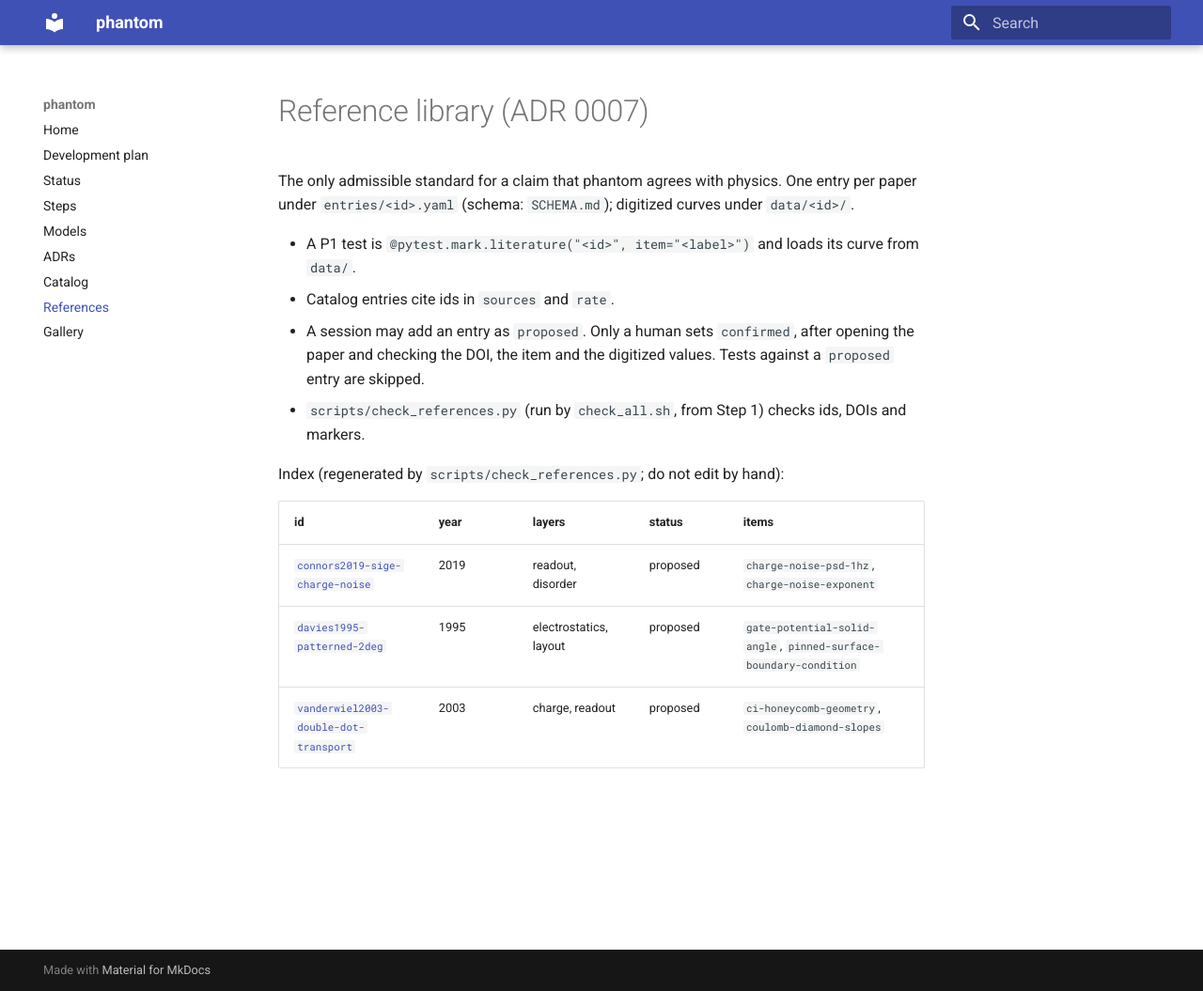
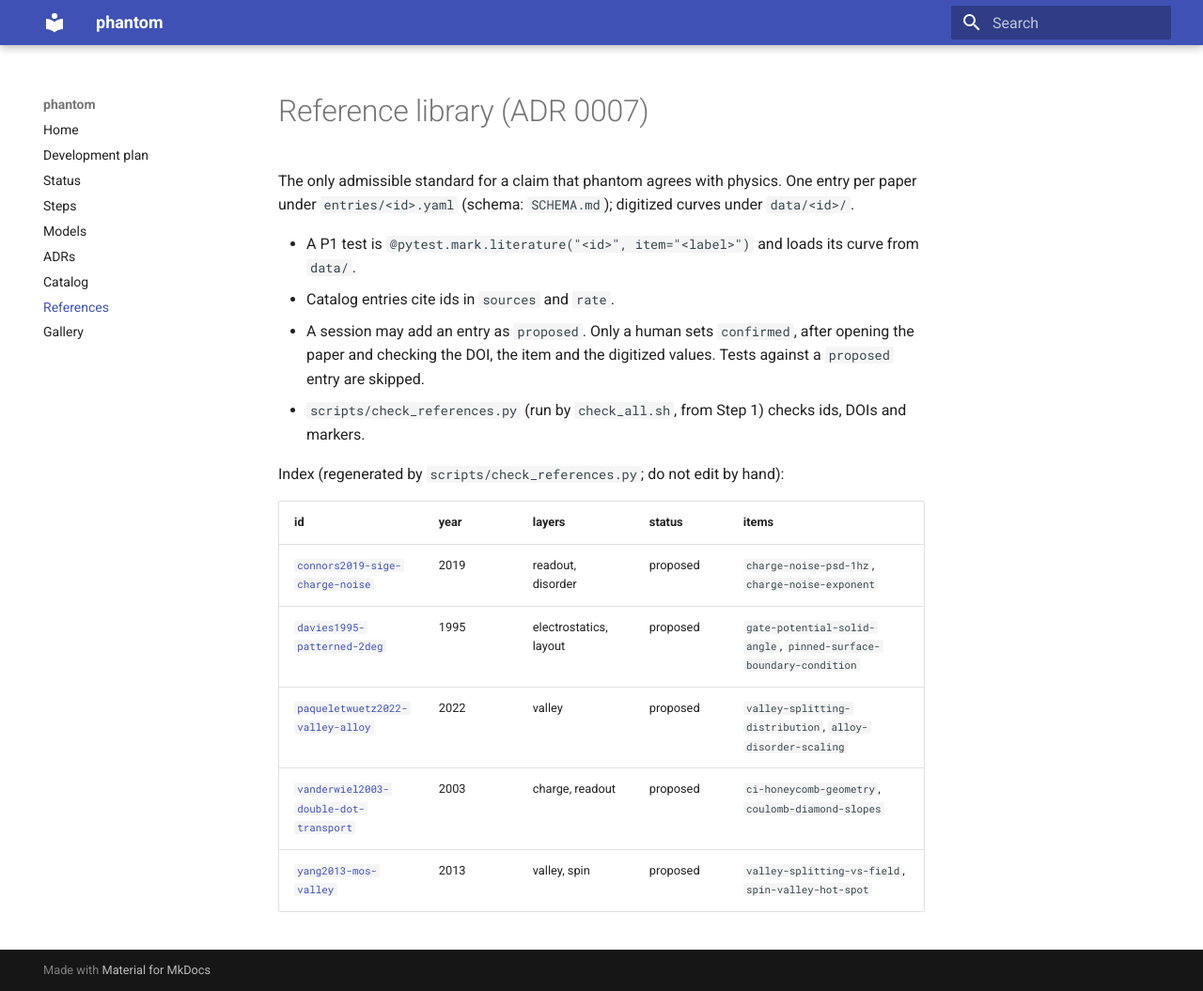
Before and after one commit to CowboyQuantum/phantom, an MkDocs documentation site: the page built from docs/references/README.md, in a window 1280 px wide and 1055 px high. Shown: the whole window at 94% size. Built offline with MkDocs 1.6.1 and Material for MkDocs 9.7.7, drawn with Linux system fonts in a browser that asks for light colours.

Commit message:
docs(references): regenerate the index table with the two valley entries
The checker fails CI when the committed index table is stale.

Co-Authored-By: Claude Fable 5.1 <noreply@anthropic.com>

```diff
--- a/docs/references/README.md
+++ b/docs/references/README.md
@@ -16,5 +16,7 @@ Index (regenerated by `scripts/check_references.py`; do not edit by hand):
 |---|---|---|---|---|
 | [`connors2019-sige-charge-noise`](entries/connors2019-sige-charge-noise.yaml) | 2019 | readout, disorder | proposed | `charge-noise-psd-1hz`, `charge-noise-exponent` |
 | [`davies1995-patterned-2deg`](entries/davies1995-patterned-2deg.yaml) | 1995 | electrostatics, layout | proposed | `gate-potential-solid-angle`, `pinned-surface-boundary-condition` |
+| [`paqueletwuetz2022-valley-alloy`](entries/paqueletwuetz2022-valley-alloy.yaml) | 2022 | valley | proposed | `valley-splitting-distribution`, `alloy-disorder-scaling` |
 | [`vanderwiel2003-double-dot-transport`](entries/vanderwiel2003-double-dot-transport.yaml) | 2003 | charge, readout | proposed | `ci-honeycomb-geometry`, `coulomb-diamond-slopes` |
+| [`yang2013-mos-valley`](entries/yang2013-mos-valley.yaml) | 2013 | valley, spin | proposed | `valley-splitting-vs-field`, `spin-valley-hot-spot` |
 <!-- index:end -->
```
